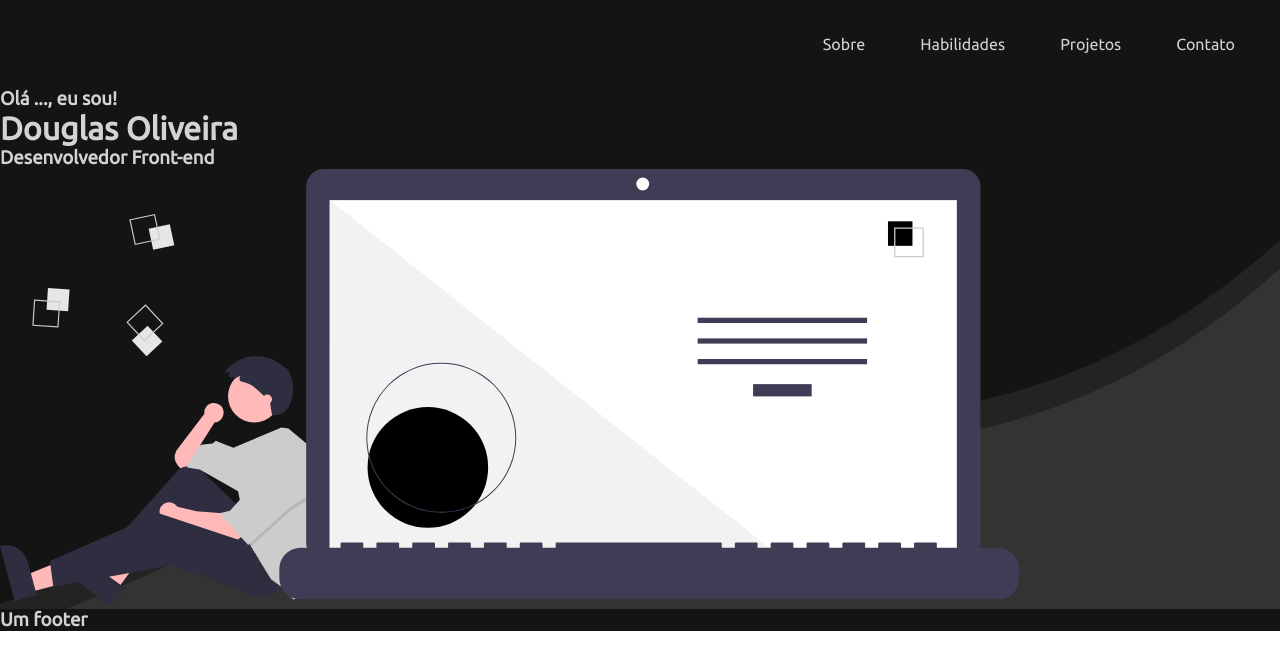
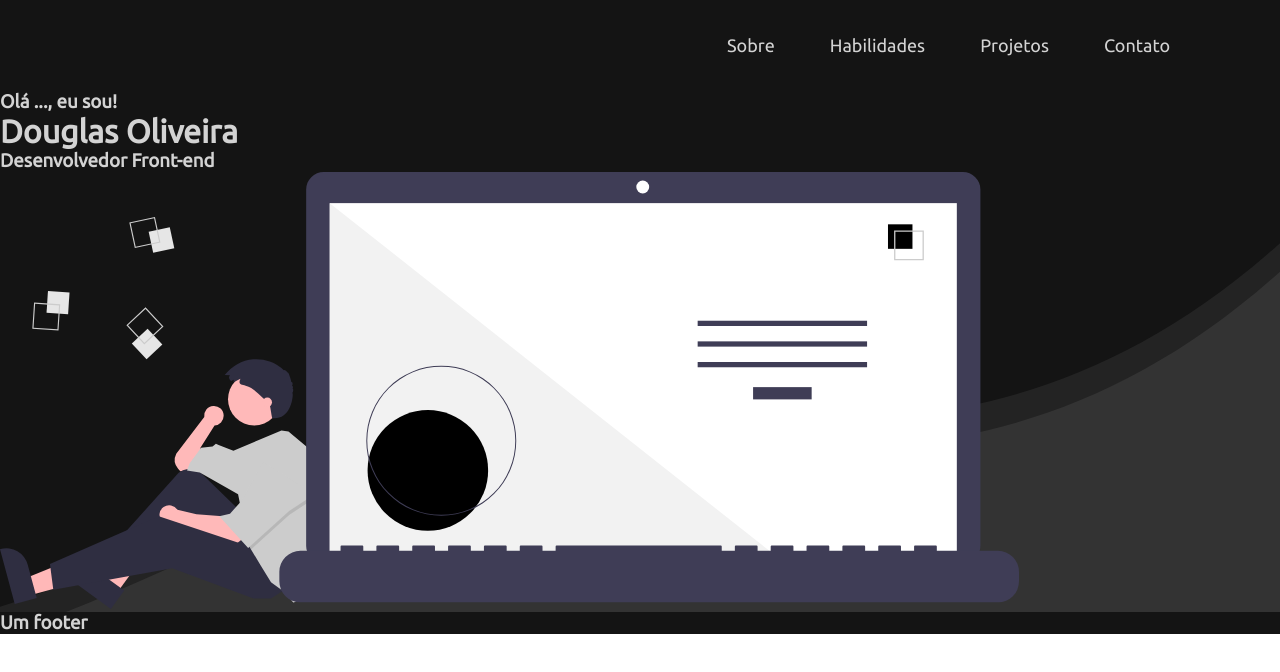
Before and after one commit to Doug77/portfolio-project, a React (Create React App) app in the folder portfolio/: page / in a window 1280 px wide. Shown: the top 672 px of the page. Built offline with nearby package versions, Linux system fonts and the light colour scheme.

Commit message:
fix: ajuste header

```diff
--- a/portfolio/src/components/header/Header.css
+++ b/portfolio/src/components/header/Header.css
@@ -2,6 +2,8 @@ header {
   background-color: #141414;
   text-align: right;
   padding: 35px;
+  padding-right: 100px;
+  font-size: 18px;
 }
 
 a {
```
